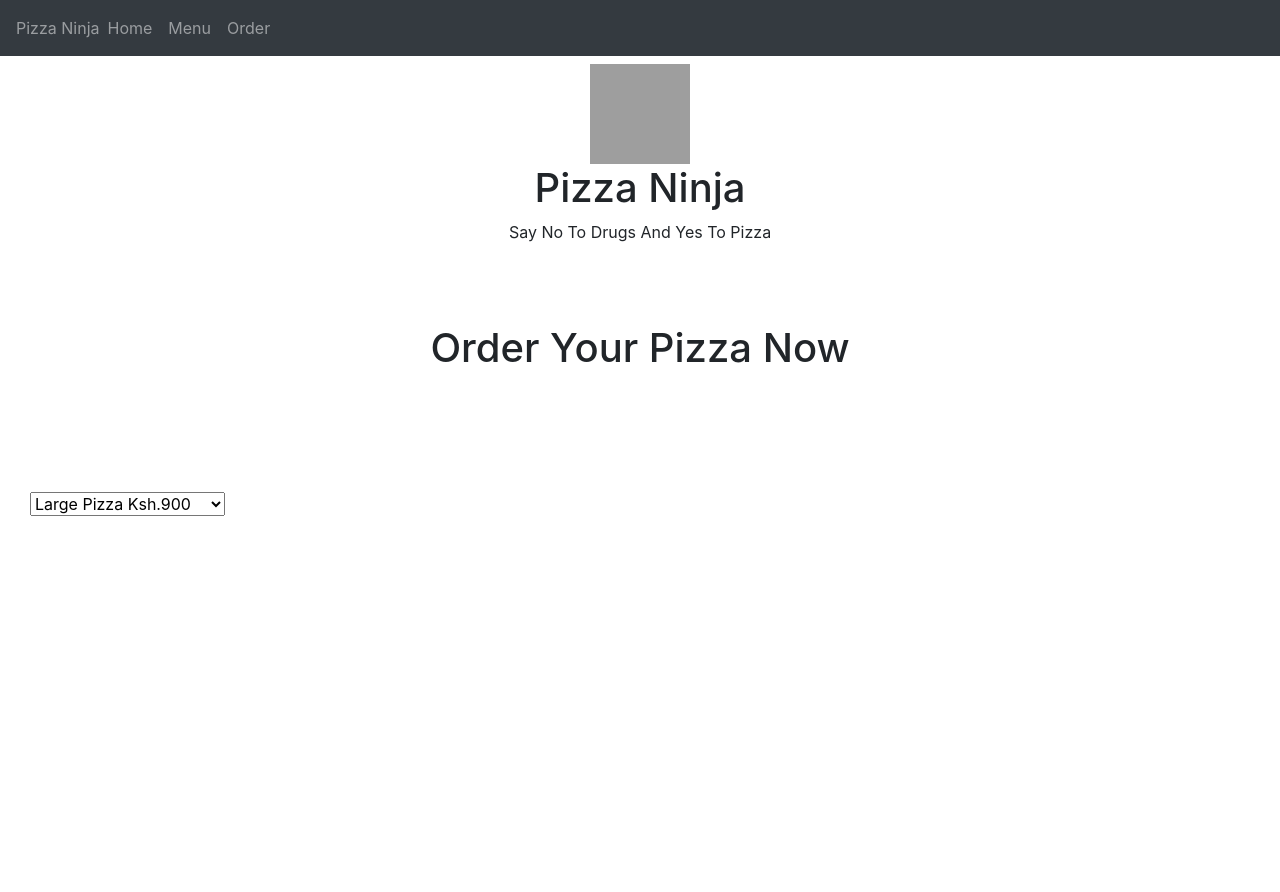
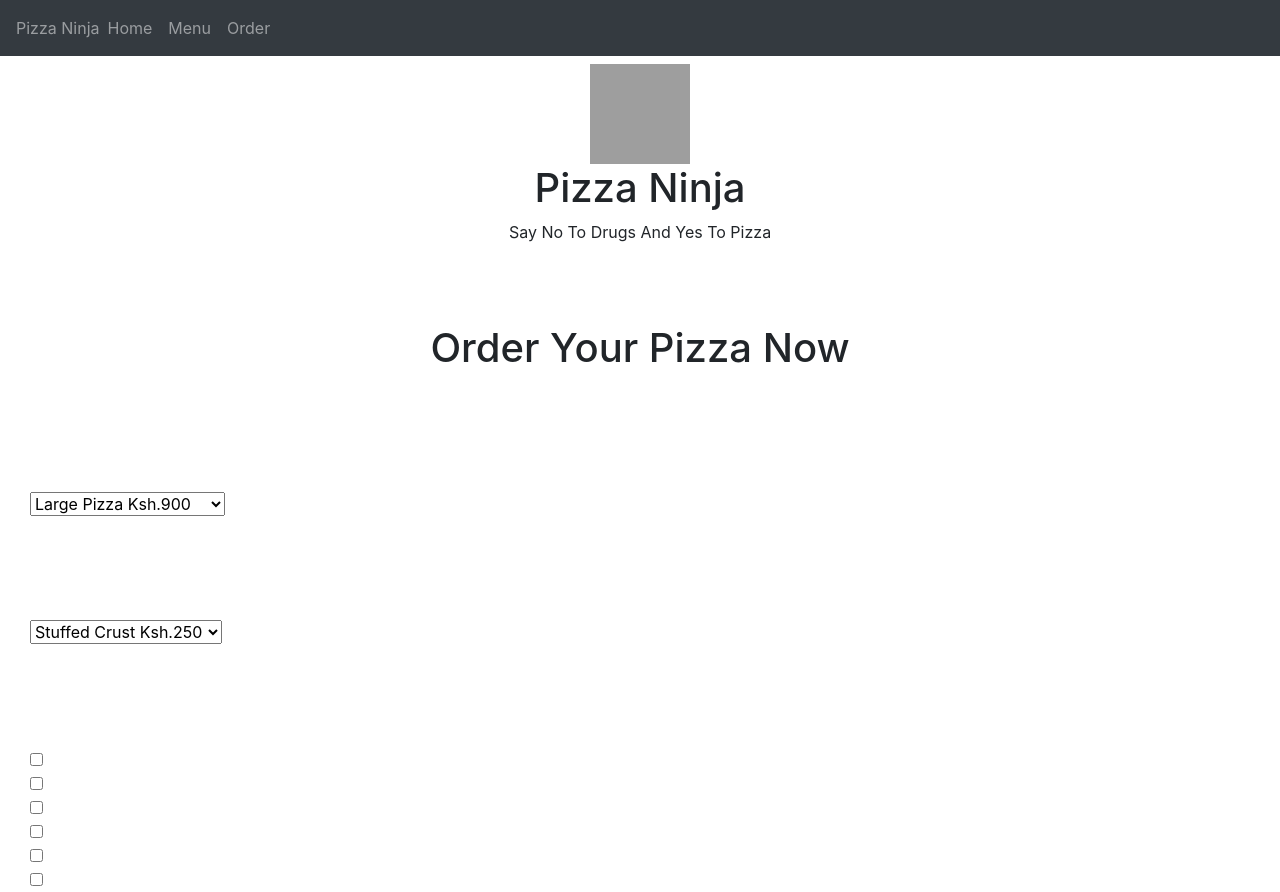
Before and after one commit to mukhtarabdirahman/pizza, a plain HTML site: page order.html in a window 1280 px wide. Before the commit the page ends 800 px from the top, so only its background shows below. Drawn offline with Linux system fonts and the light colour scheme; grey boxes are pictures that could not be loaded.

Commit message:
pizza topping

```diff
--- a/order.html
+++ b/order.html
@@ -46,6 +46,32 @@
                         </div>
                     </form>
             </div>
+            <div id="spw" class="container-fluid text-white mt-5">
+                <h1 class="hc-heading">Choose Pizza Crust</h1>
+                <form action="">
+                    <div id="spw-input">
+                        <select id="crust-selector" class="size-selector">
+                            <option value="large">Stuffed Crust Ksh.<span class="stuffed-c-price">250</span></option>
+                            <option value="medium">Cheese Filled Ksh.<span class="cheese-c-price-price">200</span></option>
+                            <option value="small">Thin Crust Ksh.<span class="thin-c-price">100</span></option>
+                            <option value="small">Deep Crust  Ksh.<span class="deep-c-price">300</span></option>
+                        </select>
+                    </div>
+                </form>
+            </div>
+            <div id="spw" class="container-fluid text-white mt-5">
+                    <h1 class="hc-heading">Choose Pizza Toppings</h1>
+                    <form action="">
+                        <div id="spw-input">
+                            <input type="checkbox" name="Pepperoni" value="70"><span class="toppings ml-2">Pepperoni  <span class="toppings-price">70</span> /=</span><br>
+                            <input type="checkbox" name="Mushroom" value="90"><span class="toppings ml-2">Mushroom  <span class="toppings-price">90</span> /= </span><br>
+                            <input type="checkbox" name="Onions" value="40"><span class="toppings ml-2">Onions  <span class="toppings-price">40</span> /= </span><br>
+                            <input type="checkbox" name="Black olives" value="120"><span class="toppings ml-2">Black olives  <span class="toppings-price">120</span> /= </span><br>
+                            <input type="checkbox" name="Green peppers" value="110"><span class="toppings ml-2">Green peppers  <span class="toppings-price">110</span> /= </span><br>
+                            <input type="checkbox" name="Spinach" value="90"><span class="toppings ml-2">Spinach  <span class="toppings-price">90</span> /= </span><br>
+                        </div>
+                    </form>
+                </div>
         </section>
     </div>
 </body>
```
